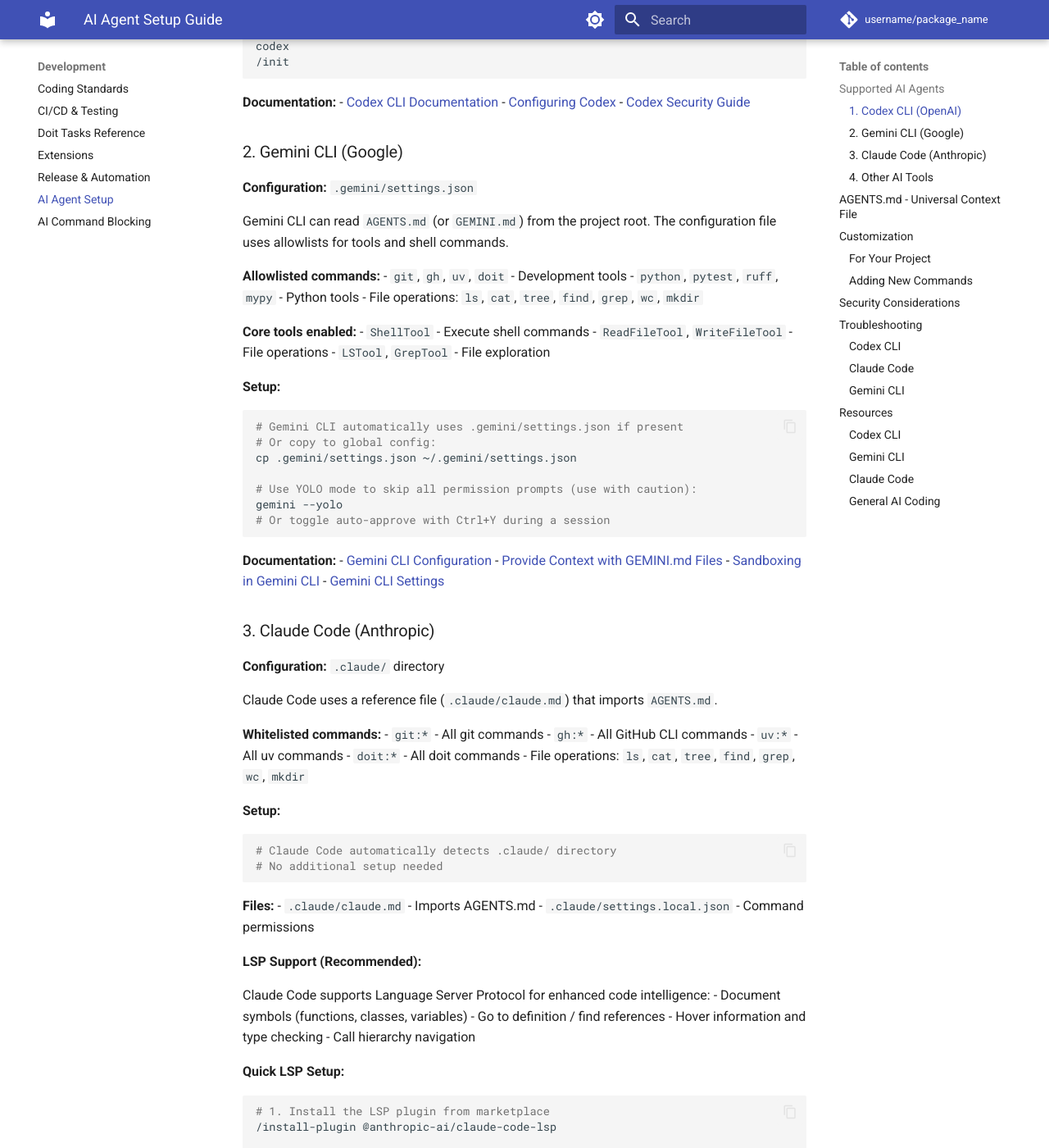
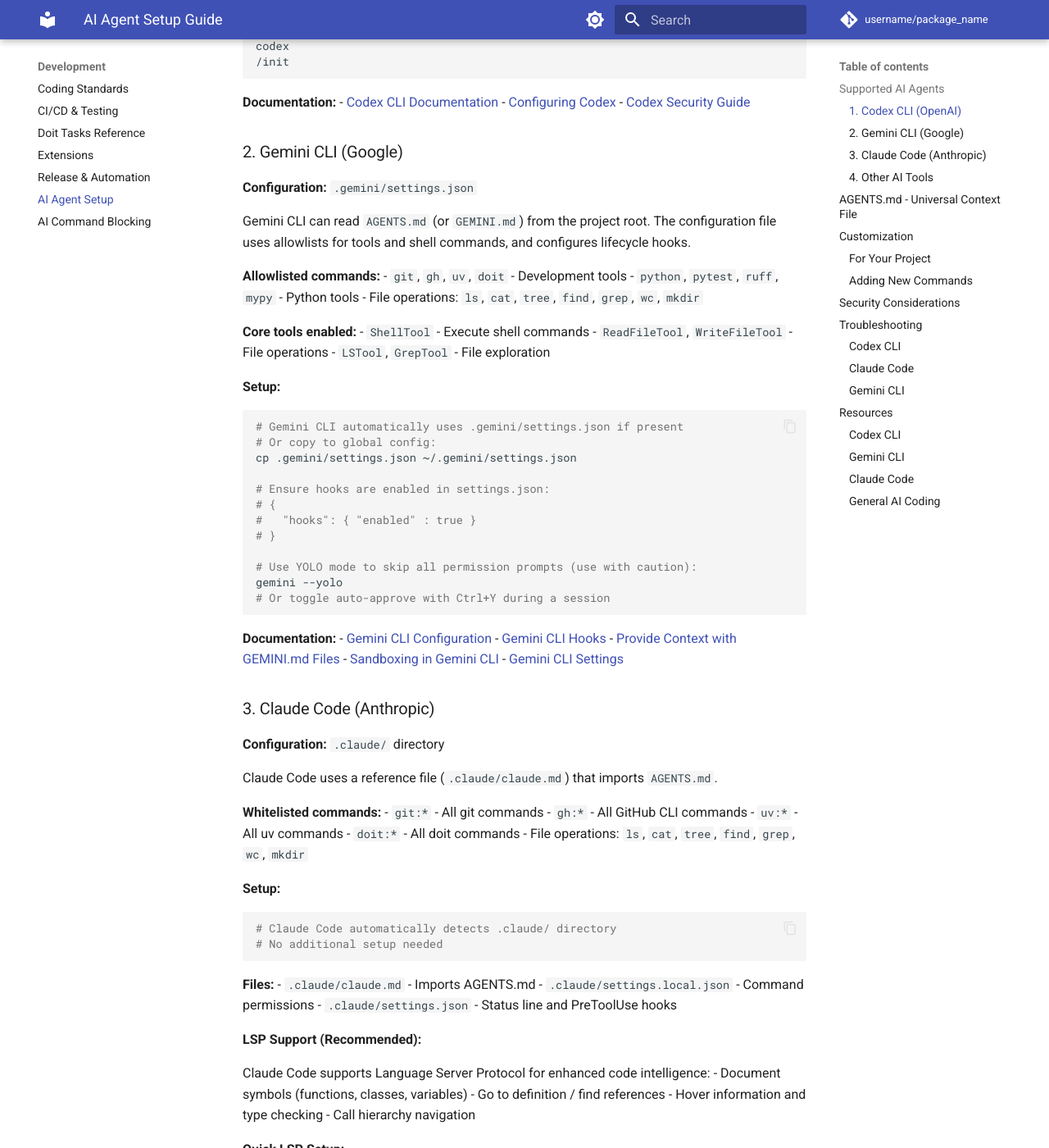
Before and after one commit to endavis/pyproject-template, an MkDocs documentation site: the page built from docs/development/AI_SETUP.md, in a window 1280 px wide and 1400 px high, scrolled down 666 px. Shown: the whole window at 82% size. Built offline with MkDocs 1.6.1 and Material for MkDocs 9.7.7, drawn with Linux system fonts in a browser that asks for light colours; comment, search, counter and statistics services are not loaded; some of the changed text lies outside the part shown.

Commit message:
fix: enable gemini cli hooks and update documentation (merges PR #219, closes #218)
fix: enable gemini cli hooks and update documentation (closes #218)

```diff
--- a/docs/development/AI_SETUP.md
+++ b/docs/development/AI_SETUP.md
@@ -49,7 +49,7 @@
 
 **Configuration:** `.gemini/settings.json`
 
-Gemini CLI can read `AGENTS.md` (or `GEMINI.md`) from the project root. The configuration file uses allowlists for tools and shell commands.
+Gemini CLI can read `AGENTS.md` (or `GEMINI.md`) from the project root. The configuration file uses allowlists for tools and shell commands, and configures lifecycle hooks.
 
 **Allowlisted commands:**
 - `git`, `gh`, `uv`, `doit` - Development tools
@@ -67,6 +67,11 @@
 # Or copy to global config:
 cp .gemini/settings.json ~/.gemini/settings.json
 
+# Ensure hooks are enabled in settings.json:
+# {
+#   "hooks": { "enabled" : true }
+# }
+
 # Use YOLO mode to skip all permission prompts (use with caution):
 gemini --yolo
 # Or toggle auto-approve with Ctrl+Y during a session
@@ -74,6 +79,7 @@
 
 **Documentation:**
 - [Gemini CLI Configuration](https://geminicli.com/docs/get-started/configuration/)
+- [Gemini CLI Hooks](https://geminicli.com/docs/hooks/)
 - [Provide Context with GEMINI.md Files](https://google-gemini.github.io/gemini-cli/docs/cli/gemini-md.html)
 - [Sandboxing in Gemini CLI](https://geminicli.com/docs/cli/sandbox/)
 - [Gemini CLI Settings](https://geminicli.com/docs/cli/settings/)
@@ -100,6 +106,7 @@
 **Files:**
 - `.claude/claude.md` - Imports AGENTS.md
 - `.claude/settings.local.json` - Command permissions
+- `.claude/settings.json` - Status line and PreToolUse hooks
 
 **LSP Support (Recommended):**
 
@@ -278,7 +285,7 @@
 
 ### Gemini CLI
 - [Gemini CLI Documentation](https://geminicli.com/docs/get-started/configuration/)
-- [Gemini CLI Configuration](https://google-gemini.github.io/gemini-cli/docs/get-started/configuration.html)
+- [Gemini CLI Hooks](https://geminicli.com/docs/hooks/)
 - [GEMINI.md Context Files](https://google-gemini.github.io/gemini-cli/docs/cli/gemini-md.html)
 - [Sandboxing in Gemini CLI](https://geminicli.com/docs/cli/sandbox/)
 - [Gemini CLI Settings](https://geminicli.com/docs/cli/settings/)
```
Also changed, not shown: other parts of docs/development/AI_SETUP.md (+1 -1 lines), docs/development/ai/command-blocking.md (+1 -0 lines), 1 other file.
